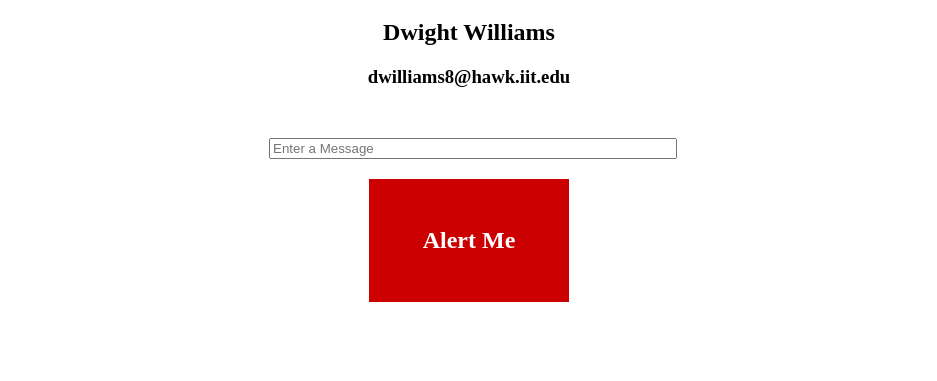
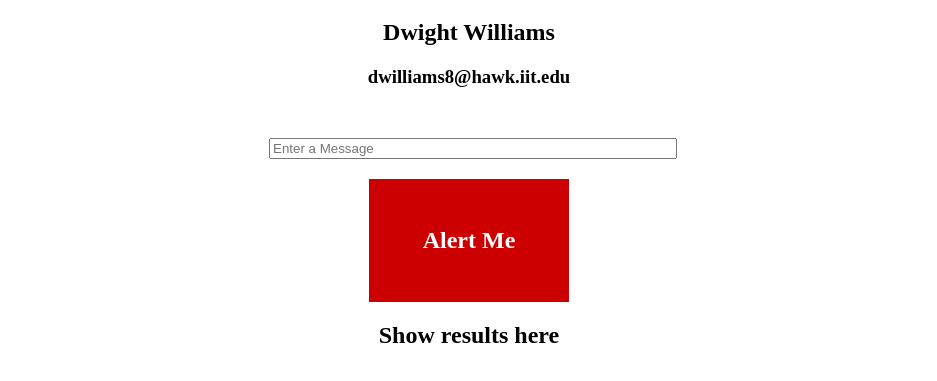
Before and after one commit to dwilliams2017/Lab-6, a plain HTML site: page index.html in a window 1280 px wide. Shown: the part 61-442 px from the top of the page, without its empty margins (171-1108 px from the left). Drawn offline with Linux system fonts and the light colour scheme.

Commit message:
Update index.html
Added back "Show results here" as to not change page defaults except what was asked of me

```diff
--- a/index.html
+++ b/index.html
@@ -33,7 +33,7 @@
 	<div id="container">
 		<input id="entryinput" type="text" name="textentry" placeholder="Enter a Message">
 		<div id="entrybutton">Alert Me</div>
-		<h2 id="textoutput" class="center"></h2>
+		<h2 id="textoutput" class="center">Show results here</h2>
 	</div>
 	<script type="text/javascript">
 		var get = document.getElementById('entrybutton');
```
